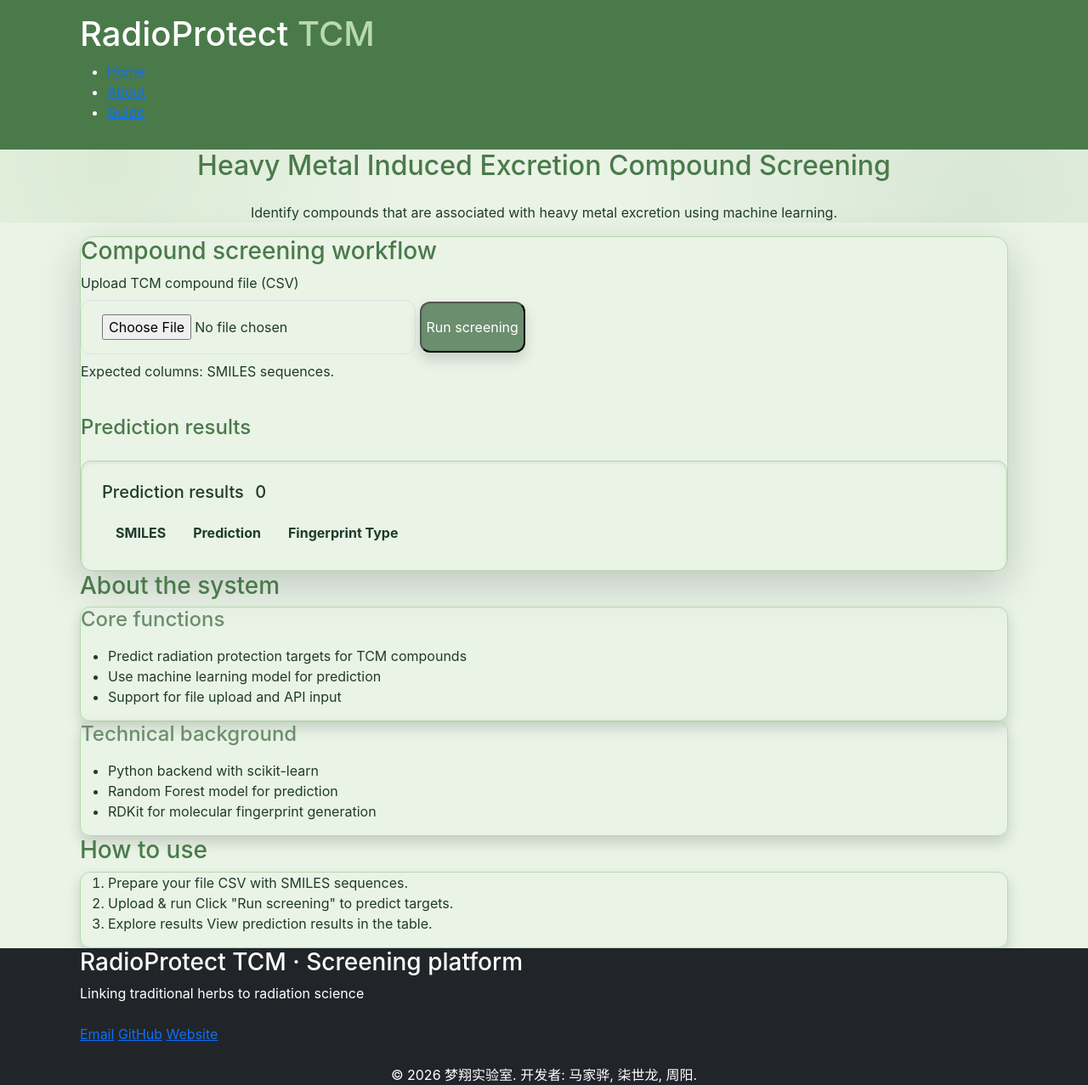
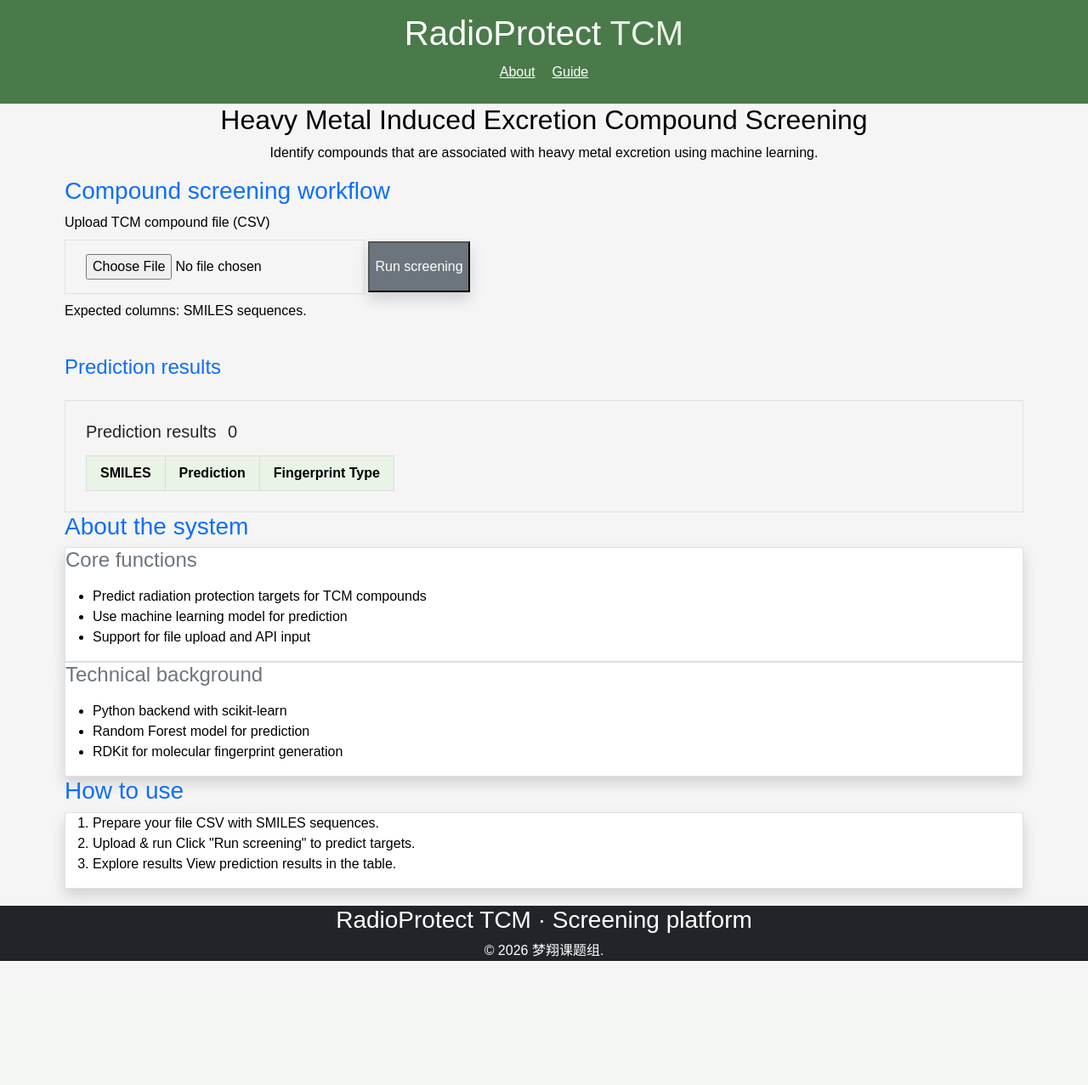
Before and after one commit to yu-tong1/Radio_protect, a Flask app: page /Heavy_Metal_Induced_Excretion_Compound_Screening.html in a window 1280 px wide. Shown: the whole page at 85% size. After the commit the page ends 1131 px from the top, so only its background shows below. Run offline with Flask 3, Linux system fonts and the light colour scheme; lists and menus that the app fills with data are empty; some libraries are stand-ins or nearby versions.

Commit message:
Update Heavy_Metal_Induced_Excretion_Compound_Screening.html

```diff
--- a/templates/Heavy_Metal_Induced_Excretion_Compound_Screening.html
+++ b/templates/Heavy_Metal_Induced_Excretion_Compound_Screening.html
@@ -6,155 +6,129 @@
     <title>Radioprotective TCM Compound Screening</title>
     <link href="./web_database_files/bootstrap.min.css" rel="stylesheet">
     <style>
-        :root {
-            --primary: #4A7A4A;
-            --secondary: #6B8E6E;
-            --accent: #B8D9B0;
-            --dark: #1F3B2C;
-            --light: #E9F3E6;
+        body {
+            background-color: #f5f5f5;
+            font-family: Arial, sans-serif;
+            margin: 0;
+            padding: 0;
+            color: black;
         }
 
-        body {
-            background-color: var(--light);
-            font-family: 'Inter', system-ui, sans-serif;
-            color: var(--dark);
+        .table-container {
+            max-height: 256px;
+            overflow-y: auto;
+            overflow-x: auto;
+            position: relative;
         }
 
-        .bg-primary {
-            background-color: var(--primary) !important;
+        header {
+            background-color: #4A7A4A;
+            color: white;
+            padding: 15px 0;
+            text-align: center;
         }
 
-        .bg-secondary {
-            background-color: var(--secondary) !important;
+        header h1 {
+            color: white;
         }
 
-        .bg-accent {
-            background-color: var(--accent) !important;
+        header nav ul li a {
+            color: white;
         }
 
-        .bg-light {
-            background-color: var(--light) !important;
-        }
 
-        .text-primary {
-            color: var(--primary) !important;
-        }
-
-        .text-secondary {
-            color: var(--secondary) !important;
-        }
+		.foottext {
+			color: white;
+		}
 
         .text-accent {
-            color: var(--accent) !important;
-        }
-
-        .text-dark {
-            color: var(--dark) !important;
-        }
-
-        .border-accent {
-            border-color: var(--accent) !important;
-        }
-
-        .shadow-md {
-            box-shadow: 0 4px 6px -1px rgba(0, 0, 0, 0.1), 0 2px 4px -1px rgba(0, 0, 0, 0.06);
-        }
-
-        .shadow-lg {
-            box-shadow: 0 10px 15px -3px rgba(0, 0, 0, 0.1), 0 4px 6px -2px rgba(0, 0, 0, 0.05);
-        }
-
-        .shadow-inner {
-            box-shadow: inset 0 2px 4px 0 rgba(0, 0, 0, 0.06);
-        }
-
-        .rounded-xl {
-            border-radius: 0.75rem !important;
-        }
-
-        .rounded-2xl {
-            border-radius: 1rem !important;
-        }
-
-        .transition-all {
-            transition: all 0.3s ease;
-        }
-
-        .hover\:bg-secondary:hover {
-            background-color: var(--secondary) !important;
-        }
-
-        .hover\:bg-primary:hover {
-            background-color: var(--primary) !important;
-        }
-
-        .hover\:bg-accent:hover {
-            background-color: var(--accent) !important;
-        }
-
-        .hover\:text-accent:hover {
-            color: var(--accent) !important;
-        }
-
-        .hover\:bg-primary\/20:hover {
-            background-color: rgba(74, 122, 74, 0.2) !important;
+            color: #e9f3e6;
         }
 
         .scrollbar-thin::-webkit-scrollbar {
             width: 5px;
             height: 5px;
         }
-
         .scrollbar-thin::-webkit-scrollbar-track {
             background: #d4e6d4;
         }
-
         .scrollbar-thin::-webkit-scrollbar-thumb {
             background: #5a7e5a;
             border-radius: 10px;
         }
 
-        .bg-subtle-pattern {
-            background-color: #e9f3e6;
-            background-image: radial-gradient(circle at 10% 20%, rgba(160, 200, 140, 0.2) 0%, transparent 30%),
-                              radial-gradient(circle at 90% 70%, rgba(120, 160, 110, 0.15) 0%, transparent 35%);
+        .container {
+            width: 90%;
+            margin: 0 auto;
+            max-width: 1200px;
         }
 
-        .table-container {
-            max-height: 256px;
-            overflow-y: auto;
-            overflow-x: auto;
+        .bg-white\/90, .bg-white\/80 {
+            background-color: white;
+            border: 1px solid #ddd;
+        }
+
+        h2, h3, h4, h5 {
+            color: black;
+        }
+
+        p, ul, li {
+            color: black;
+        }
+
+        table {
+            border-collapse: collapse;
+        }
+
+        th, td {
+            border: 1px solid #ddd;
+        }
+
+        th {
+            background-color: #e9f3e6;
+        }
+
+        footer {
+            background-color: #4A7A4A;
+            color: white;
+            text-align: center;
+            margin-top: 20px;
+        }
+
+        footer .border-t {
+            border-top: 1px solid #ddd;
+        }
+
+        footer .text-gray-400 {
+            color: white;
         }
     </style>
 </head>
-<body class="bg-light font-sans text-dark antialiased">
+<body>
 
-    <header class="bg-primary text-white shadow-md sticky top-0 z-10">
-        <div class="container mx-auto px-4 py-3 flex flex-wrap justify-between items-center">
-            <div class="flex items-center space-x-2">
-                <h1 class="text-xl font-bold tracking-tight">RadioProtect<span class="text-accent font-light"> TCM</span></h1>
-            </div>
+    <header>
+        <div class="container">
+            <h1>RadioProtect<span class="text-accent font-light"> TCM</span></h1>
             <nav>
-                <ul class="flex space-x-6 text-sm md:text-base">
-                    <li><a href="#home" class="hover:text-accent transition-colors">Home</a></li>
-                    <li><a href="#about" class="hover:text-accent transition-colors">About</a></li>
-                    <li><a href="#usage" class="hover:text-accent transition-colors">Guide</a></li>
+              <ul style="list-style-type: none; padding: 0; margin: 10px 0; display: flex; justify-content: center; gap: 20px;">
+                  <li><a href="#about" class="hover:text-accent transition-colors">About</a></li>
+                  <li><a href="#usage" class="hover:text-accent transition-colors">Guide</a></li>
                 </ul>
             </nav>
         </div>
     </header>
 
-    <section id="home" class="bg-subtle-pattern text-dark border-b border-accent">
-        <div class="container mx-auto px-4 py-16 md:py-20 text-center">
-            <h2 class="text-4xl md:text-5xl font-bold mb-4 text-primary">Heavy Metal Induced Excretion Compound Screening</h2>
-            <p class="text-xl mb-8 max-w-2xl mx-auto opacity-80">Identify compounds that are associated with heavy metal excretion using machine learning.</p>
+    <section id="home" class="padding: 20px 0;">
+        <div class="container text-center">
+            <h2 class="font-size: 24px; font-weight: bold; margin-bottom: 10px;">Heavy Metal Induced Excretion Compound Screening</h2>
+            <p class="margin-bottom: 20px;">Identify compounds that are associated with heavy metal excretion using machine learning.</p>
         </div>
     </section>
 
-    <main class="container mx-auto px-4 py-12 max-w-7xl">
+    <main class="container">
 
-        <section class="mb-16">
-            <div class="bg-white/90 backdrop-blur-sm rounded-2xl shadow-lg p-6 md:p-8 border border-accent">
+        <section>
+            <div>
                 <h3 class="text-2xl font-semibold mb-6 text-primary flex items-center gap-3">
                     Compound screening workflow
                 </h3>
@@ -244,24 +218,15 @@
         </section>
     </main>
 
-    <!-- footer -->
     <footer class="bg-dark text-white py-8">
         <div class="container mx-auto px-4">
             <div class="flex flex-col md:flex-row justify-between items-center">
                 <div class="mb-4 md:mb-0">
                     <div class="flex items-center gap-2">
-                        <h3 class="text-lg font-semibold">RadioProtect TCM · Screening platform</h3>
-                    </div>
-                    <p class="text-gray-400 text-sm mt-1">Linking traditional herbs to radiation science</p>
-                </div>
-                <div class="flex space-x-4">
-                    <a href="#" class="text-gray-300 hover:text-accent transition">Email</a>
-                    <a href="#" class="text-gray-300 hover:text-accent transition">GitHub</a>
-                    <a href="#" class="text-gray-300 hover:text-accent transition">Website</a>
-                </div>
+                        <h3 class="foottext">RadioProtect TCM · Screening platform</h3>
             </div>
-            <div class="border-t border-gray-700 mt-6 pt-4 text-center text-gray-400 text-sm">
-                &copy; 2026 梦翔实验室. 开发者: 马家骅, 柒世龙, 周阳.
+            <div>
+                &copy; 2026 梦翔课题组.
             </div>
         </div>
     </footer>
@@ -343,8 +308,8 @@
         })();
     </script>
 
-    <script src="./web_database_files/jquery-3.7.1.min.js.下载"></script>
-    <script src="./web_database_files/bootstrap.bundle.min.js.下载"></script>
+    <script src="./web_database_files/jquery-3.7.1.min.js"></script>
+    <script src="./web_database_files/bootstrap.bundle.min.js"></script>
 
     <script>
         document.querySelectorAll('a[href^="#"]').forEach(anchor => {
```
